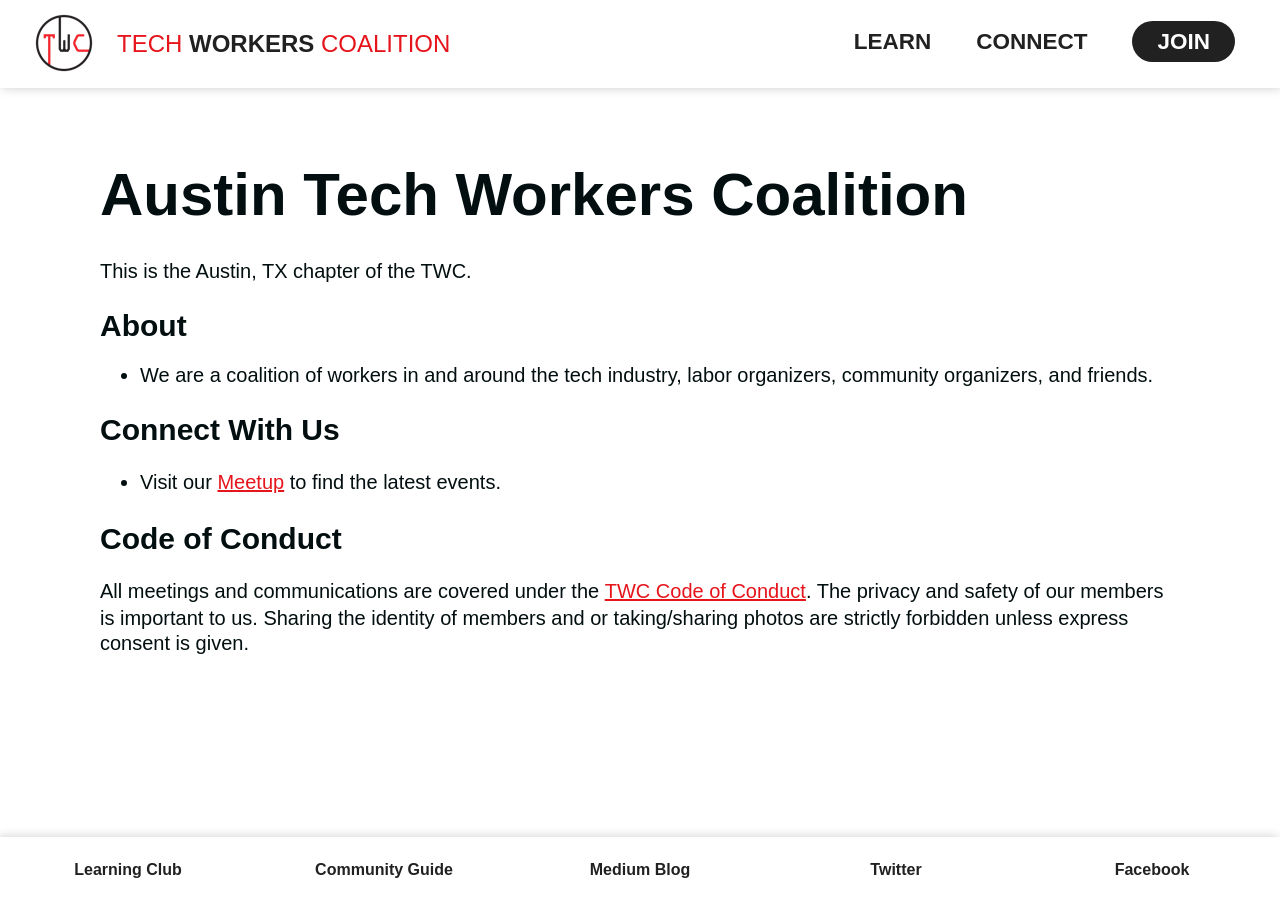
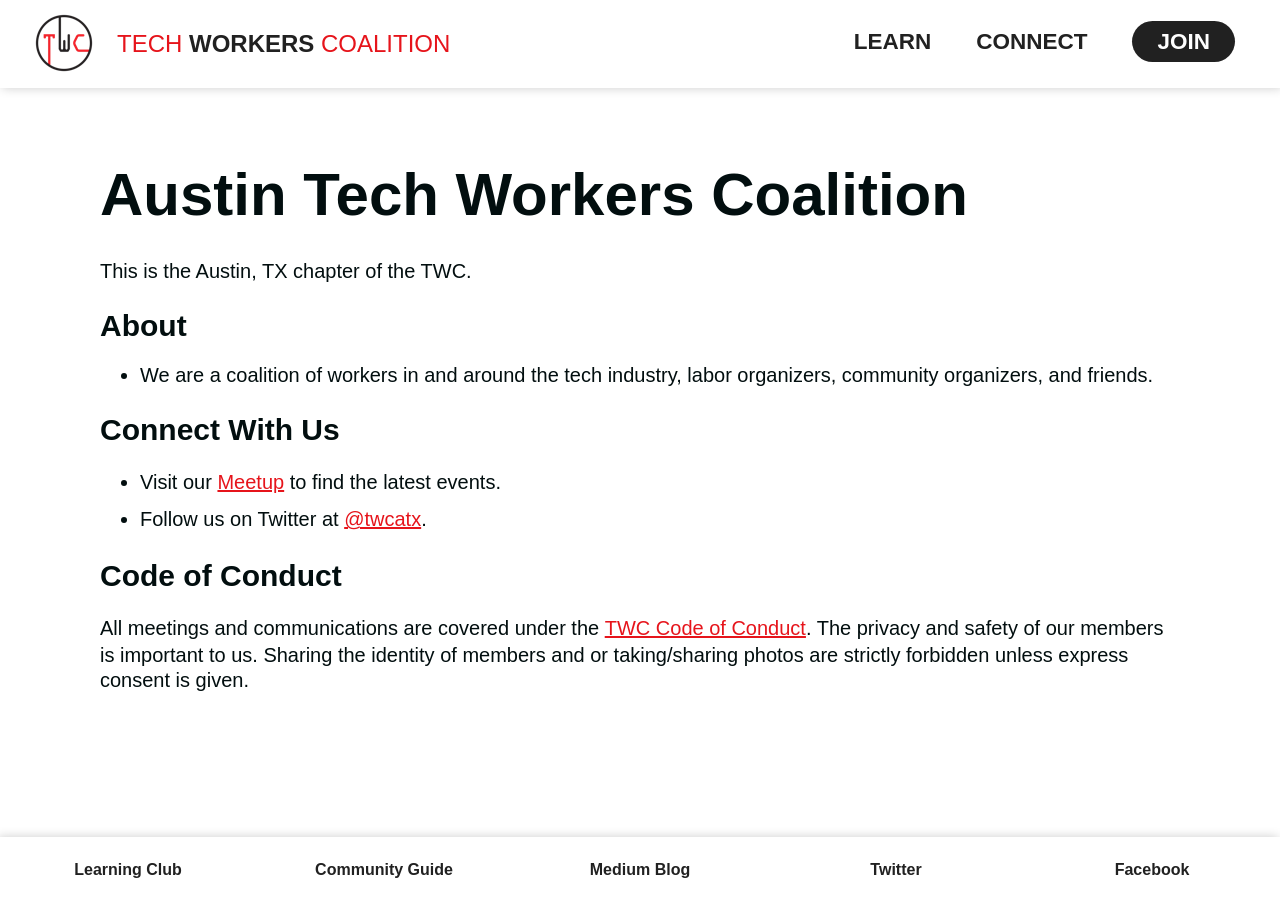
Before and after one commit to techworkersco/twc-site, a Jekyll site: the page built from city_local/austin.md, in a window 1280 px wide. Built offline with Jekyll 4.4.1, drawn with Linux system fonts in a browser that asks for light colours; nearby versions of some CDN libraries.

Commit message:
adds twc atx twitter to city local page

```diff
--- a/city_local/austin.md
+++ b/city_local/austin.md
@@ -12,6 +12,7 @@
 
 ## Connect With Us
 - Visit our [Meetup](https://www.meetup.com/Tech-Workers-Coalition-ATX/) to find the latest events.
+- Follow us on Twitter at [@twcatx](https://twitter.com/twcatx).
 
 ## Code of Conduct
 All meetings and communications are covered under the [TWC Code of Conduct](https://techworkerscoalition.org/community-guide/). The privacy and safety of our members is important to us. Sharing the identity of members and or taking/sharing photos are strictly forbidden unless express consent is given.
```
